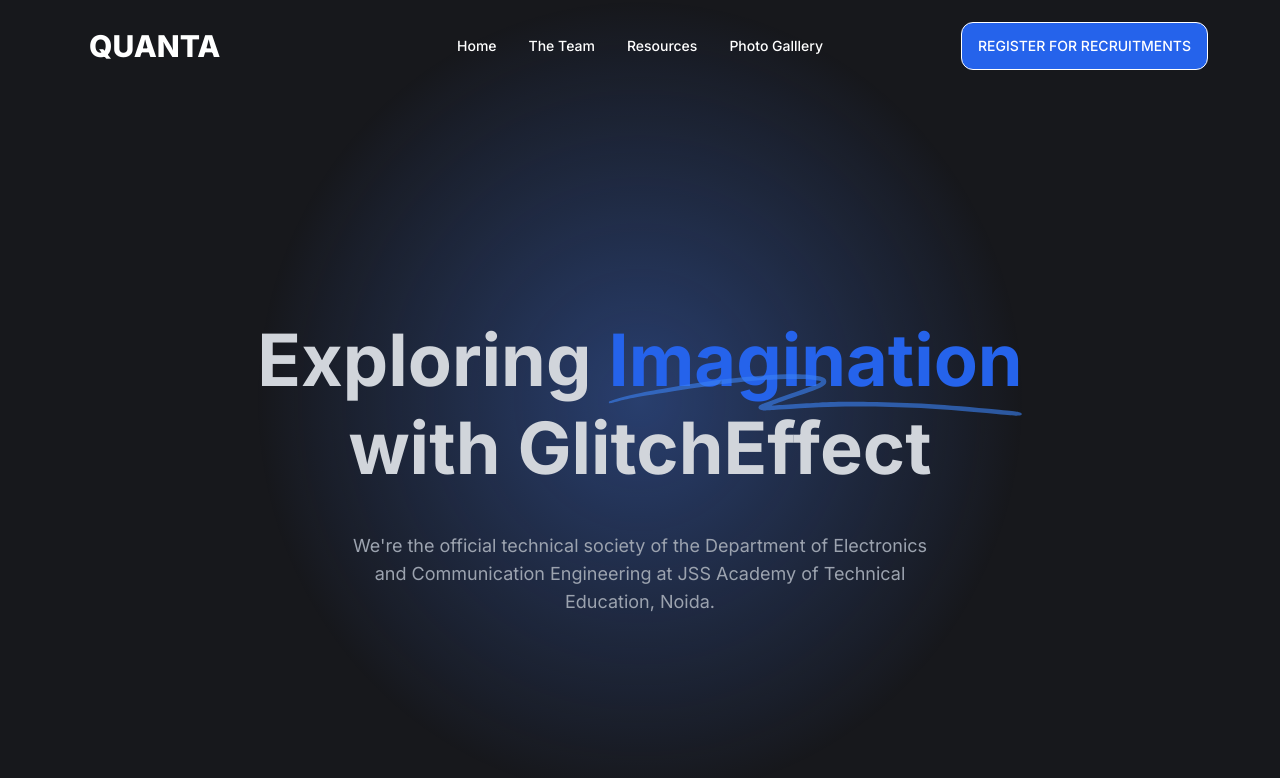
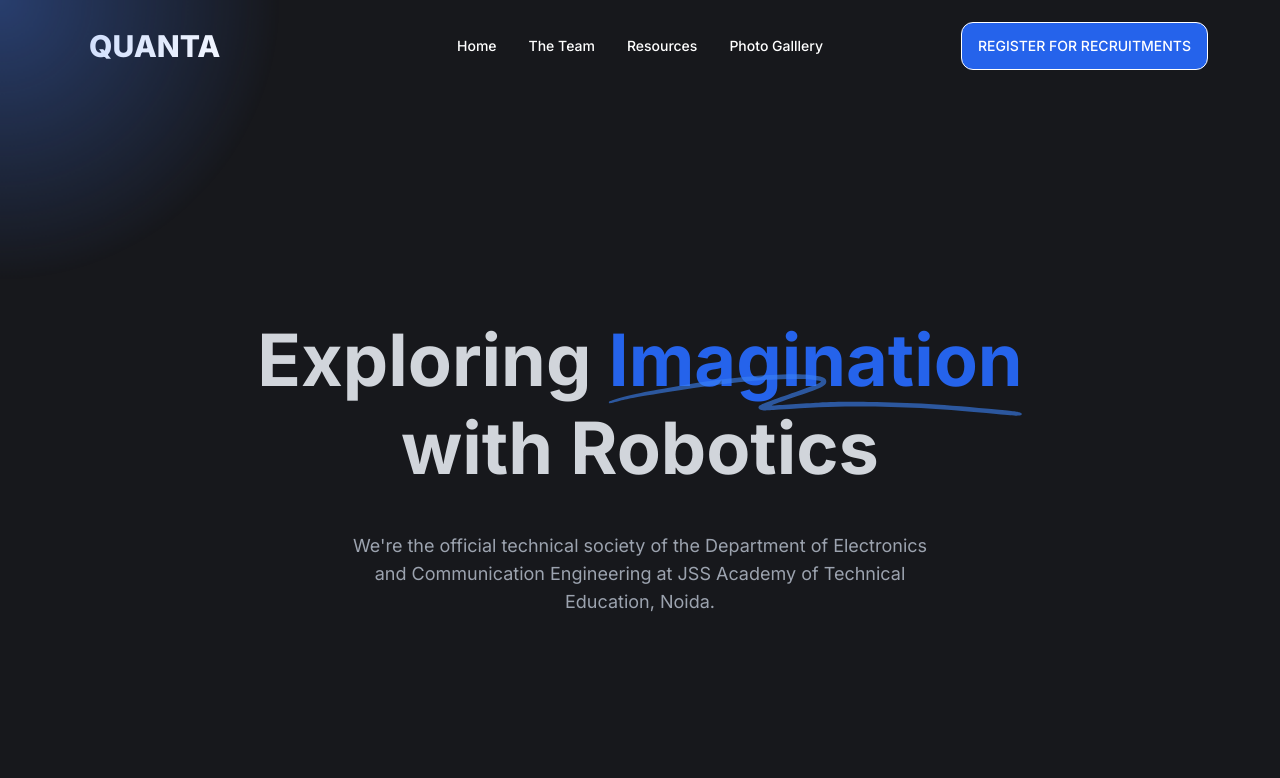
Before and after one commit to thisisamish/quanta, a Next.js app: page / in a window 1280 px wide. Shown: the top 778 px of the page. Built offline with nearby package versions, Linux system fonts and the light colour scheme.

Commit message:
progress: landing page lumos hover effect done

```diff
--- a/app/components/GlitchEffect.tsx
+++ b/app/components/GlitchEffect.tsx
@@ -1,48 +1,51 @@
 'use client';
 
-import { useEffect } from 'react';
+import { useState, useRef } from 'react';
 
-const words = ['Robotics', 'Machine Learning', 'Arduino', 'Figma', 'React.js'];
+const words = ['Robotics', 'AI', 'Arduino', 'Figma', 'React.js'];
 
 const GlitchEffect = () => {
-	// useEffect(() => {
-	// 	const letters = 'ABCDEFGHIJKLMNOPQRSTUVWXYZ';
-	// 	setInterval(() => {
-	// 		for (let i = 0; i < words.length; i++) {
-	// 			const el = document.getElementById('glitch');
-	// 			if (el) {
-	// 				el.dataset.value = words[i];
-	// 				el.innerText = words[i];
-	// 			}
-	// 		}
-	// 	}, 500);
+	const letters = 'ABCDEFGHIJKLMNOPQRSTUVWXYZ';
+	const [intervalId, setIntervalId] = useState<NodeJS.Timeout | undefined>(
+		undefined
+	);
+	const [word, setWord] = useState(words[0]);
+	const textRef = useRef(null);
 
-		// let interval: number | undefined = undefined;
+	const handleMouseOver = () => {
+		let iteration = 0;
+		setWord((prev) => words[(words.indexOf(prev) + 1) % words.length]);
 
-		// let iteration = 0;
+		clearInterval(intervalId);
 
-		// clearInterval(interval);
+		const newIntervalId = setInterval(() => {
+			const currentText = textRef.current!.innerText;
+			textRef.current!.innerText = currentText
+				.split('')
+				.map((letter, index) => {
+					if (index < iteration) {
+						return textRef.current!.dataset.value[index];
+					}
 
-		// interval = setInterval(() => {
-		// 	event.target.innerText = event.target.innerText
-		// 		.split('')
-		// 		.map((letter, index) => {
-		// 			if (index < iteration) {
-		// 				return event.target.dataset.value[index];
-		// 			}
+					return letters[Math.floor(Math.random() * 26)];
+				})
+				.join('');
 
-		// 			return letters[Math.floor(Math.random() * 26)];
-		// 		})
-		// 		.join('');
+			if (iteration >= textRef.current!.dataset.value.length) {
+				clearInterval(newIntervalId);
+			}
 
-		// 	if (iteration >= event.target.dataset.value.length) {
-		// 		clearInterval(interval);
-		// 	}
+			iteration += 1 / 3;
+		}, 30);
 
-		// 	iteration += 1 / 3;
-		// }, 30);
-	// }, []);
-	return <span id="glitch">GlitchEffect</span>;
+		setIntervalId(newIntervalId);
+	};
+
+	return (
+		<span ref={textRef} data-value={word} onMouseOver={handleMouseOver}>
+			{word}
+		</span>
+	);
 };
 
 export default GlitchEffect;
--- /dev/null
+++ b/app/components/HoverEffect.tsx
@@ -0,0 +1,48 @@
+'use client';
+
+import { useState, useEffect } from 'react';
+
+interface MousePosition {
+	x: number;
+	y: number;
+}
+
+const HoverEffect = () => {
+	const [cursorPosition, setCursorPosition] = useState<MousePosition>({
+		x: 0,
+		y: 0,
+	});
+
+	const handleMouseMove: React.MouseEventHandler<HTMLDivElement> = (
+		e: React.MouseEvent<HTMLDivElement, MouseEvent>
+	) => {
+		const x = e.clientX;
+		const y = e.clientY;
+		setCursorPosition({ x, y });
+	};
+
+	useEffect(() => {
+		const handleMouseMove = (event: MouseEvent) => {
+			setCursorPosition({ x: event.clientX, y: event.clientY });
+		};
+		window.addEventListener('mousemove', handleMouseMove);
+
+		return () => {
+			window.removeEventListener('mousemove', handleMouseMove);
+		};
+	}, []);
+
+	return (
+		<div className="hover-container" onMouseMove={handleMouseMove}>
+			<div
+				className="hover-effect"
+				style={{
+					left: cursorPosition.x + 'px',
+					top: cursorPosition.y + 'px',
+				}}
+			></div>
+		</div>
+	);
+};
+
+export default HoverEffect;
--- a/app/globals.css
+++ b/app/globals.css
@@ -2,7 +2,7 @@
 @tailwind components;
 @tailwind utilities;
 
-@media (min-width: 400px) {
+/* @media (min-width: 400px) {
 	.background-gradient::before {
 		background: radial-gradient(
 			30% 50% at 50% 50%,
@@ -16,21 +16,41 @@
 		pointer-events: none;
 		animation: 40s linear 1s infinite heartbeat;
 	}
+} */
+
+.hover-container {
+	position: fixed;
+	width: 100%;
+	height: 100%;
+	pointer-events: none;
+}
+
+.hover-effect {
+	position: absolute;
+	width: 300px;
+	height: 300px;
+	background: radial-gradient(
+		circle,
+		rgba(71, 127, 247, 0.376) 0%,
+		rgba(37, 38, 44, 0) 70%
+	);
+	animation: 10s linear 1s infinite heartbeat;
+}
+
 @keyframes heartbeat {
 	0% {
-			transform: scale(0.5);
+		transform: translate(-50%, -50%) scale(1);
 	}
 	25% {
-			transform: scale(0.75);
+		transform: translate(-50%, -50%) scale(1.5);
 	}
 	50% {
-			transform: scale(1);
+		transform: translate(-50%, -50%) scale(2);
 	}
 	75% {
-			transform: scale(0.75);
+		transform: translate(-50%, -50%) scale(1.5);
 	}
 	100% {
-			transform: scale(0.5);
+		transform: translate(-50%, -50%) scale(1);
 	}
 }
-}
--- a/app/page.tsx
+++ b/app/page.tsx
@@ -1,6 +1,7 @@
 import SquigglyLines from './components/SquigglyLines';
 import Navbar from './components/Navbar';
 import GlitchEffect from './components/GlitchEffect';
+import HoverEffect from './components/HoverEffect';
 // import Footer from '../components/Footer';
 
 const links = [
@@ -34,8 +35,9 @@
 export default function HomePage() {
 	return (
 		<div className="flex max-w-6xl mx-auto flex-col items-center justify-center py-2 min-h-screen">
+			<HoverEffect />
 			<Navbar links={links} />
-			<main className="flex flex-1 w-full flex-col items-center justify-center text-center px-4 sm:mt-16 mt-16 background-gradient">
+			<main className="flex flex-1 w-full flex-col items-center justify-center text-center px-4 sm:mt-16 mt-16">
 				<h1 className="mx-auto max-w-4xl font-display text-5xl font-bold tracking-normal text-gray-300 sm:text-7xl">
 					Exploring{' '}
 					<span className="relative whitespace-nowrap text-blue-600">
--- a/next.config.js
+++ b/next.config.js
@@ -1,4 +1,4 @@
 /** @type {import('next').NextConfig} */
-const nextConfig = {}
+const nextConfig = {};
 
-module.exports = nextConfig
+module.exports = nextConfig;
--- a/package.json
+++ b/package.json
@@ -9,7 +9,9 @@
 		"lint": "next lint"
 	},
 	"dependencies": {
+		"framer-motion": "^10.16.4",
 		"next": "13.5.4",
+		"next-cloudinary": "^4.24.0",
 		"react": "^18",
 		"react-dom": "^18"
 	},
```
Also changed, not shown: app/photo-gallery/page.tsx (deleted), 2 other files (tests, documents, lock files or other folders). Lines whose indentation alone changed are shown as unchanged.
